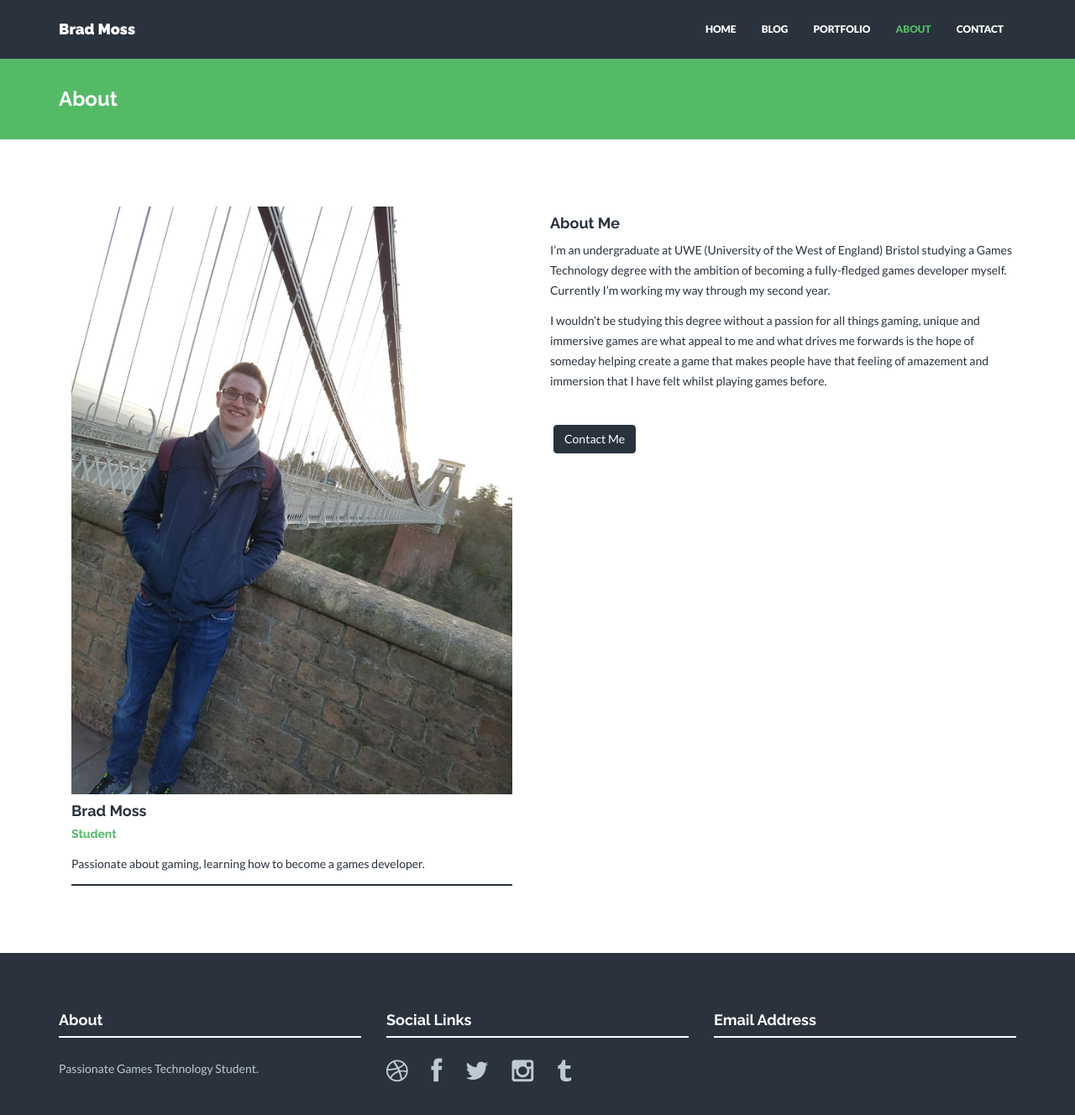
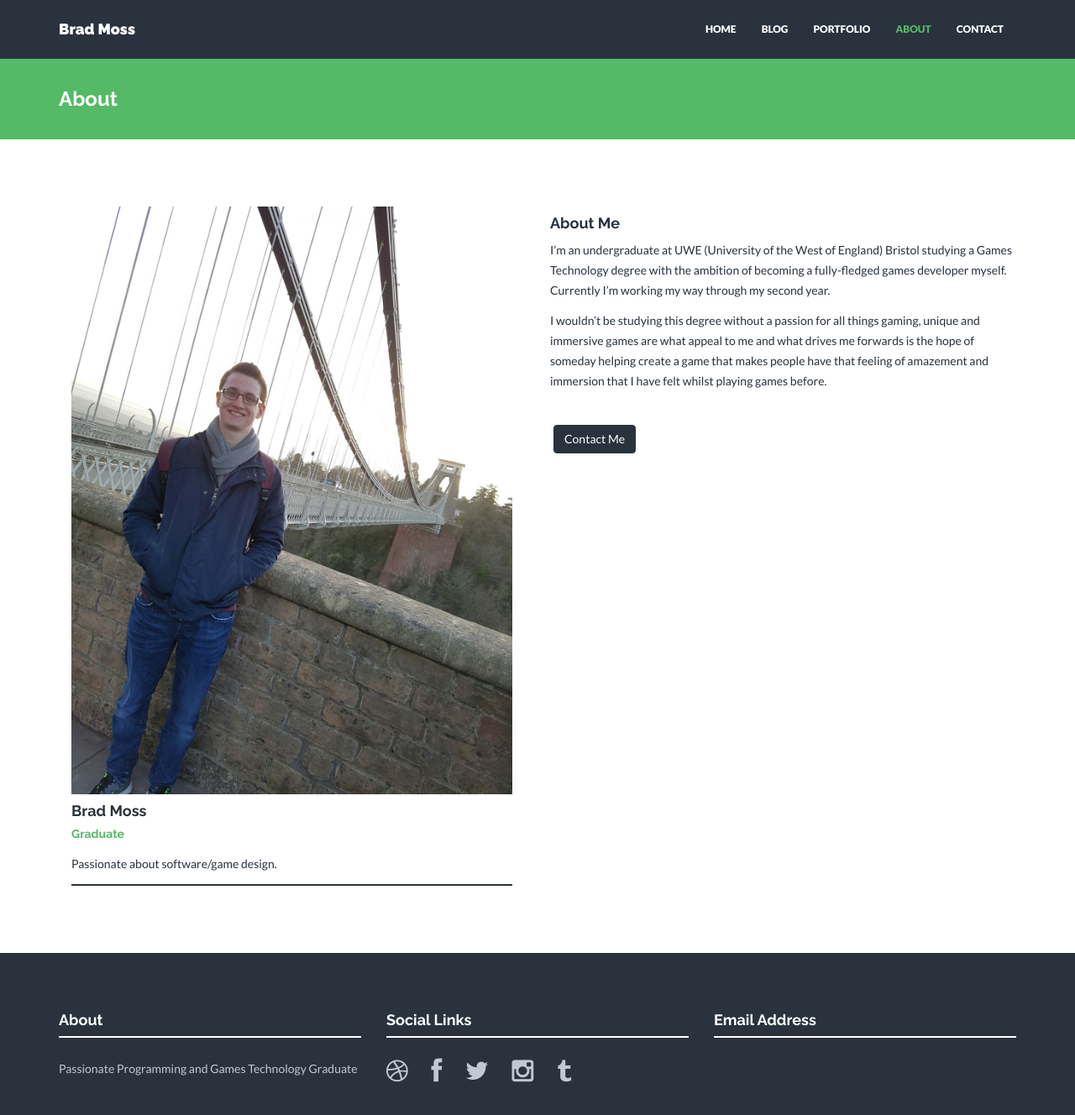
Before and after one commit to bmoss656/bmoss656.github.io, a Jekyll site: the page built from about.html, in a window 1280 px wide and 1365 px high. Shown: the top 1328 px of the window at 84% size. Built offline with Jekyll 4.4.1, drawn with Linux system fonts in a browser that asks for light colours; nearby versions of some CDN libraries.

Commit message:
Update _config.yml

```diff
--- a/_config.yml
+++ b/_config.yml
@@ -59,8 +59,8 @@ email: bmoss656@gmail.com
 # Members information. Shown on About page.
 members:
   - name: Brad Moss
-    position: Student
-    text: Passionate about gaming, learning how to become a games developer.
+    position: Graduate
+    text: Passionate about software/game design.
 
     social:
       - title: envelope #use for email address
@@ -68,4 +68,4 @@ members:
 
 
 # Short text about your company. Shown in footer on every page and also separately on Home and Contact page.
-about: "Passionate Games Technology Student."
+about: "Passionate Programming and Games Technology Graduate"
```
